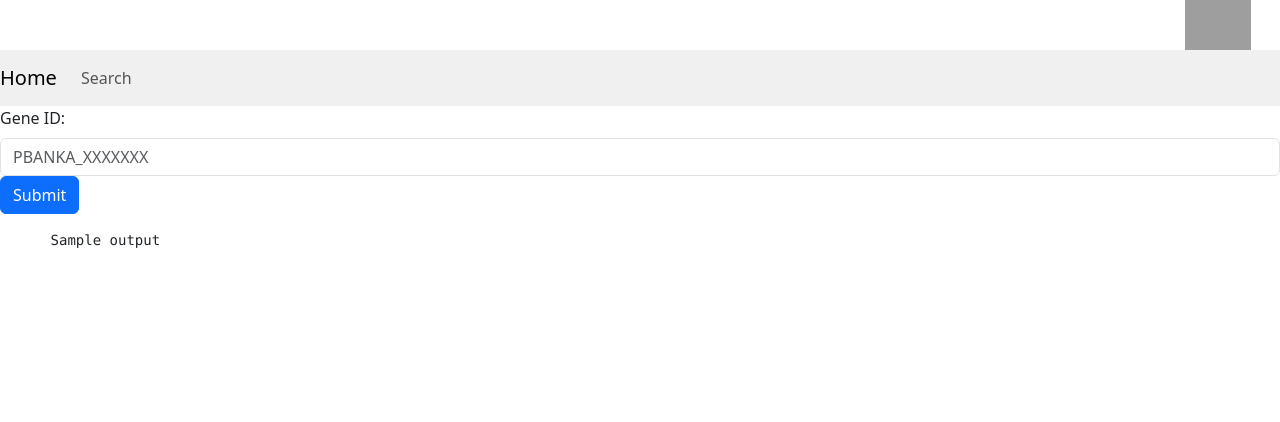
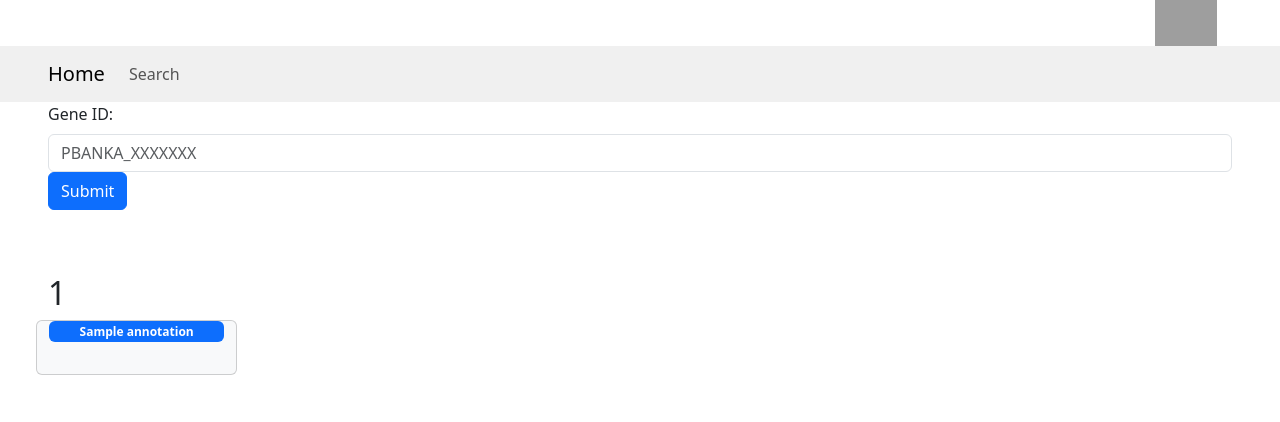
Before and after one commit to NBISweden/vector-oligo-search, a Flask app: template templates/form.html in a window 1280 px wide. Shown: the top 422 px of the page. Run offline with Flask 3, Linux system fonts and the light colour scheme; the template is opened without the code that fills it: most values are stand-ins (such as "Sample title", 1, 10 or a date in 2020); parts of the project's set-up code (start-up, migrations or seed data) failed here and were passed over; grey boxes are pictures that could not be loaded.

Commit message:
feat: add crude sequence view

```diff
--- a/templates/base.html
+++ b/templates/base.html
@@ -7,11 +7,16 @@
   <link href="https://cdn.jsdelivr.net/npm/bootstrap@5.3.3/dist/css/bootstrap.min.css" rel="stylesheet" integrity="sha384-QWTKZyjpPEjISv5WaRU9OFeRpok6YctnYmDr5pNlyT2bRjXh0JMhjY6hW+ALEwIH" crossorigin="anonymous">
   <script src="https://cdn.jsdelivr.net/npm/bootstrap@5.3.3/dist/js/bootstrap.bundle.min.js" integrity="sha384-YvpcrYf0tY3lHB60NNkmXc5s9fDVZLESaAA55NDzOxhy9GkcIdslK1eN7N6jIeHz" crossorigin="anonymous"></script>
   {% block head %}{% endblock %}
+  <style>
+    .break-all {
+      word-break: break-all;
+    }
+  </style>
 </head>
 <body>
   <div class="content-main">
 
-    <div class="container-fluid header-section">
+    <div class="container-fluid px-5">
       <div class="row">
         <div class="col-md-11">
           <!-- TODO: Place logo here  -->
@@ -23,7 +28,7 @@
       </div>
     </div>
 
-    <nav class="navbar navbar-expand-lg navbar-light" style="background-color: #f0f0f0">
+    <nav class="navbar navbar-expand-lg navbar-light px-lg-5" style="background-color: #f0f0f0">
       <a class="navbar-brand" href="/">Home</a>
       <button class="navbar-toggler" type="button" data-toggle="collapse" data-target="#navbarSupportedContent" aria-controls="navbarSupportedContent" aria-expanded="false" aria-label="Toggle navigation">
         <span class="navbar-toggler-icon"></span>
--- a/templates/form.html
+++ b/templates/form.html
@@ -1,6 +1,7 @@
 {% extends "base.html" %}
 {% block title %}Search form{% endblock %}
 {% block content %}
+  <div class="container-fluid px-lg-5">
     <form
       action="/search"
       method="POST">
@@ -20,17 +21,28 @@
           </datalist>
       <button class="btn btn-primary mb-3">Submit</button>
   </form>
+  </div>
   {% if error %}
   <div class="alert alert-warning" role="alert">
       {{error}}
   </div>
   {% else %}
     {% if output %}
-    <section>
-      <pre>
-      {{output}}
-      </pre>
-    </section>
+      <div class="container-fluid px-lg-5">
+      {% for entry in output %}
+        <div class="row py-lg-5 py-sm-2">
+          <h2>{{ entry.gene_id }}</h2>
+          {% for annotation in entry.annotations %}
+          <div class="col-sm-3 col-lg-2 card bg-light">
+            <span class="badge text-bg-primary">{{ annotation.label }}</span>
+            <div class="card-body break-all">
+              <p class="card-text">{{ entry.sequence[annotation.position[0]:annotation.position[1]] }}</p>
+            </div>
+          </div>
+          {% endfor %}
+        </div>
+      {% endfor %}
+      </div>
     {% endif %}
   {% endif %}
 {% endblock %}
```
Lines whose indentation alone changed are shown as unchanged.
